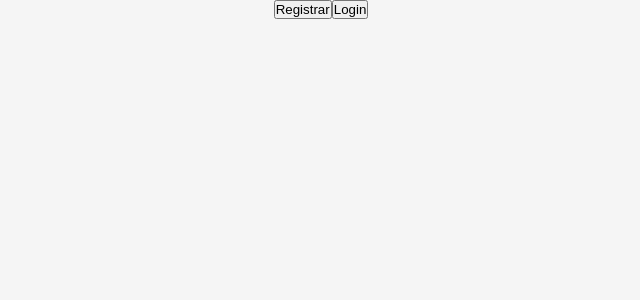
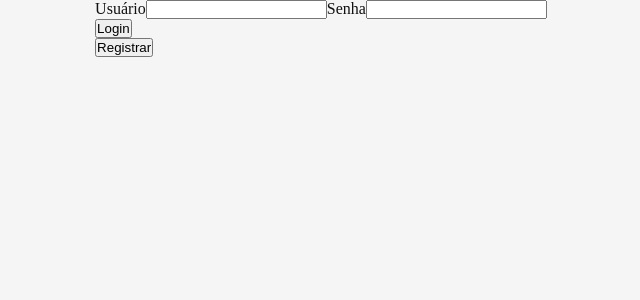
Before and after one commit to filipegallodev/banco-digital, a Next.js app in the folder frontend-nextjs/: page / in a window 1280 px wide. Shown: the top 300 px of the page, without its empty margins (319-959 px from the left). Built offline with nearby package versions, Linux system fonts and the light colour scheme.

Commit message:
feat: LoginForm component

```diff
--- /dev/null
+++ b/frontend-nextjs/src/components/Form/FormLogin.tsx
@@ -0,0 +1,37 @@
+import React, { useEffect, useState } from "react";
+
+const FormLogin = () => {
+  const [loginData, setLoginData] = useState({ username: "", password: "" });
+
+  useEffect(() => {
+    console.log(loginData);
+  }, [loginData]);
+
+  return (
+    <div>
+      <form>
+        <label htmlFor="username">Usuário</label>
+        <input
+          type="text"
+          id="username"
+          name="username"
+          onChange={({ target }) =>
+            setLoginData({ ...loginData, username: target.value })
+          }
+        />
+        <label htmlFor="password">Senha</label>
+        <input
+          type="text"
+          id="password"
+          name="password"
+          onChange={({ target }) =>
+            setLoginData({ ...loginData, password: target.value })
+          }
+        />
+      </form>
+      <button>Login</button>
+    </div>
+  );
+};
+
+export default FormLogin;
--- a/frontend-nextjs/src/pages/index.tsx
+++ b/frontend-nextjs/src/pages/index.tsx
@@ -1,6 +1,7 @@
 import Head from "next/head";
 import * as Styled from "../styles/index.styled";
 import styled from "styled-components";
+import FormLogin from "@/components/Form/FormLogin";
 
 export default function Home() {
   return (
@@ -14,8 +15,8 @@ export default function Home() {
       <main>
         <Container>
           <div>
+            <FormLogin />
             <button>Registrar</button>
-            <button>Login</button>
           </div>
         </Container>
       </main>
```
